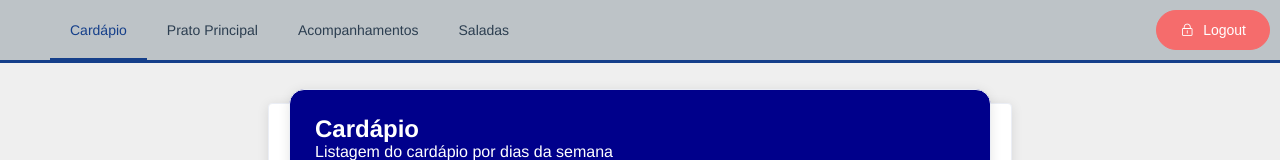
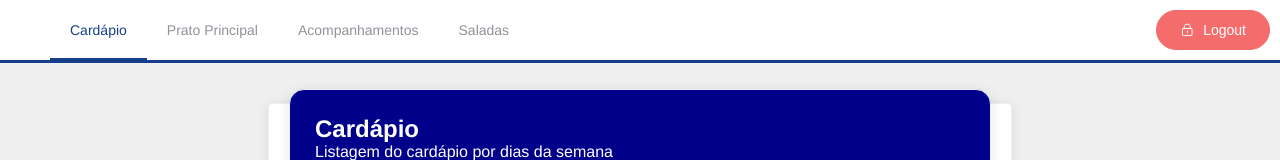
Before and after one commit to deivisondc/slack-dimi-ui, a Vue app: page /login in a window 1280 px wide. Both pictures are taken after a click on the button "Login". Shown: the top 160 px of the page. Built offline with nearby package versions, Linux system fonts and the light colour scheme; no server answers.

Commit message:
changing background-color from header

```diff
--- a/src/components/layout/Layout.vue
+++ b/src/components/layout/Layout.vue
@@ -5,7 +5,7 @@
         class="el-menu"
         mode="horizontal"
         style="padding-left: 50px"
-        background-color="#bdc3c7"
+        background-color="#ffffff"
         active-text-color="#153f8a"
         default-active=1
       >
@@ -96,11 +96,10 @@ export default {
         background-color: #b2b2b2;
     }
     .el-menu-item {
-      color:#2c3e50;
       transition: 0.25s;
     }
     .el-menu-item:hover, .el-menu-item:focus {
-      background-color: #bdc3c7 !important;
+      background-color: #ffffff !important;
       color: #153f8a !important;
       border-bottom-color: #153f8a !important;
     }
@@ -126,7 +125,7 @@ export default {
       height: 60px;
       align-items: center;
       padding-right: 10px;
-      background-color: #bdc3c7;
+      background-color: #ffffff;
       border-bottom: solid 3px #153f8a !important;
     }
 
```
